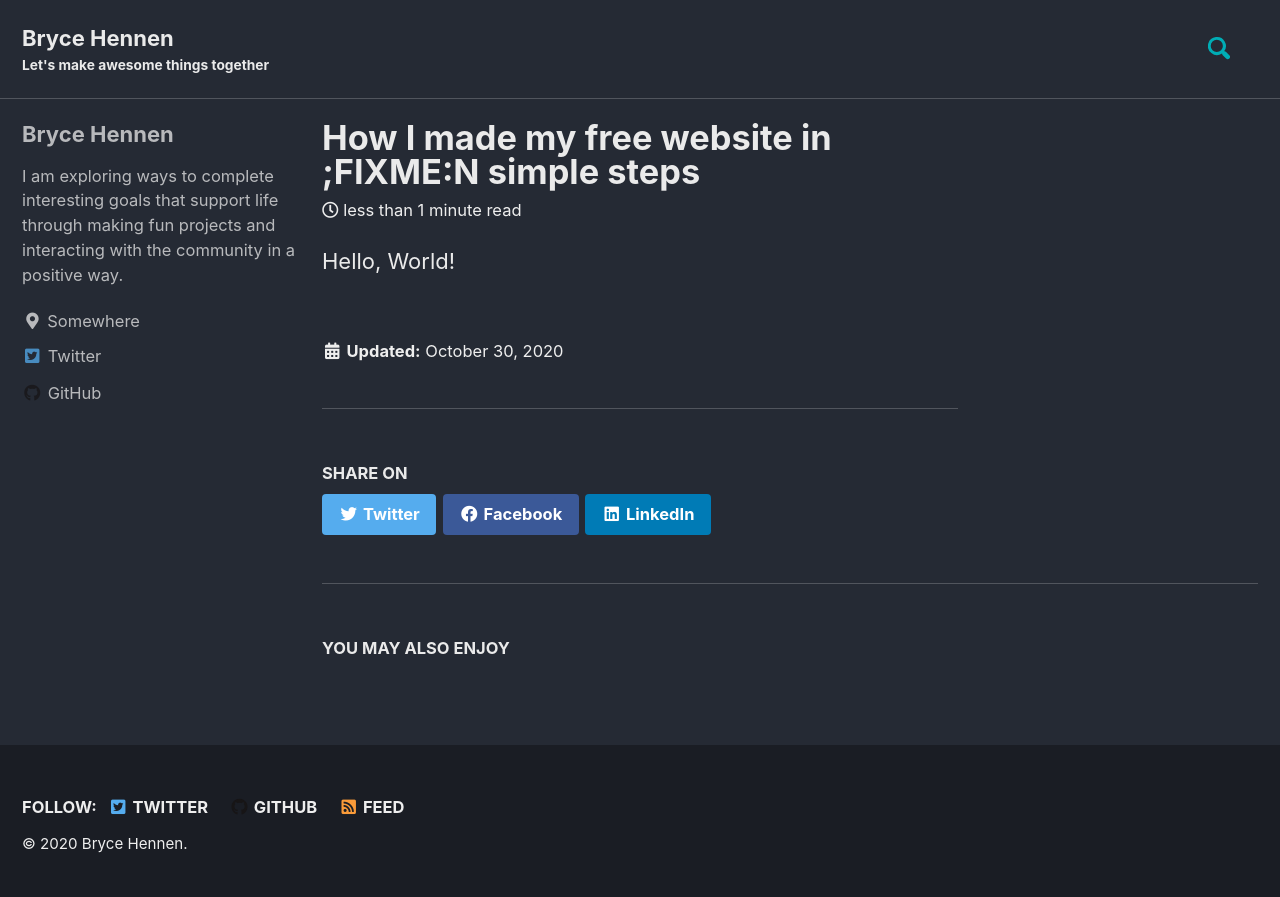
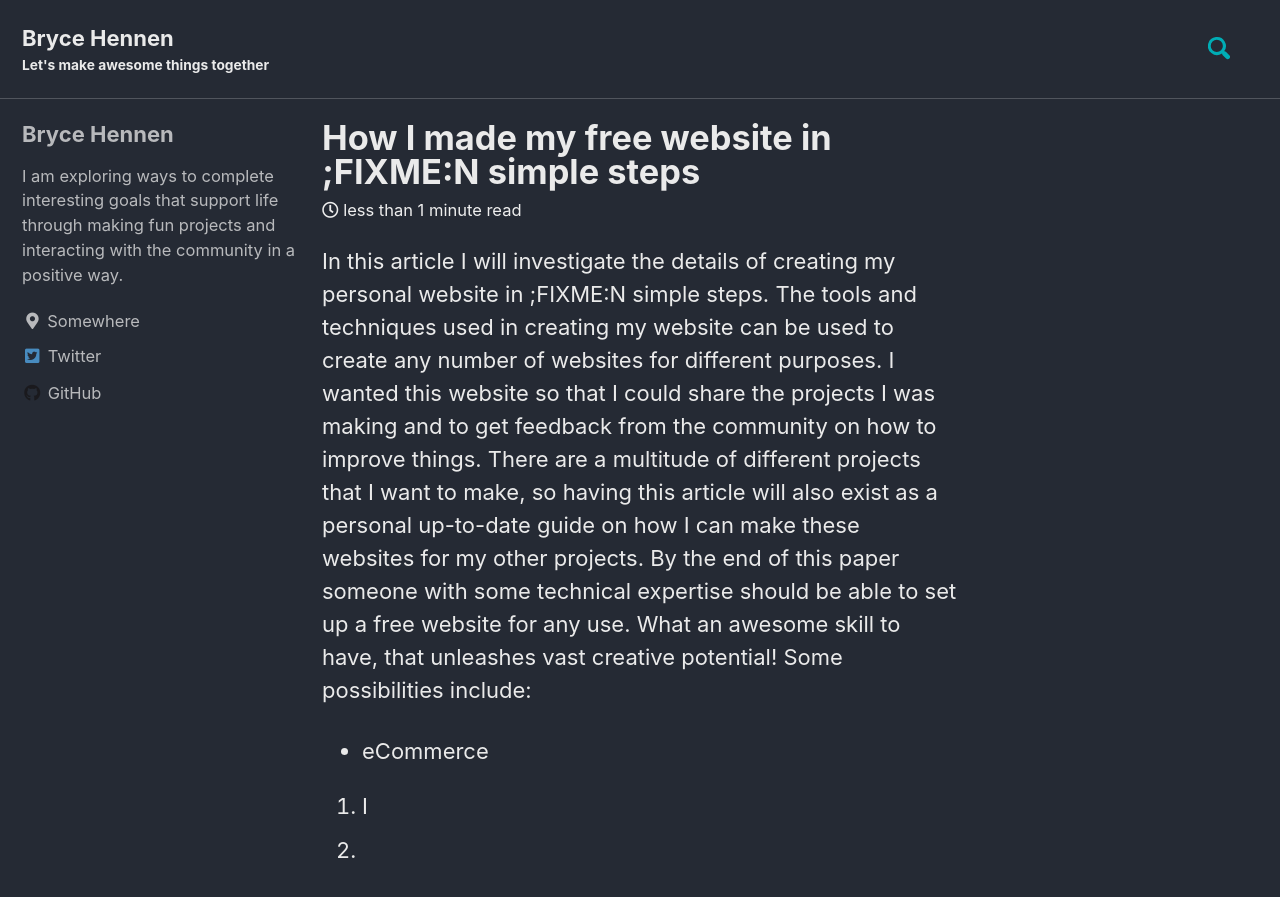
Before and after one commit to BHennen/BHennen.github.io, a Jekyll site: the page built from docs/_posts/2020-10-30-free-personal-website.md, in a window 1280 px wide and 900 px high. Shown: the top 897 px of the window. Built offline with Jekyll 4.4.1, drawn with Linux system fonts in a browser that asks for light colours; cached includes are drawn as plain includes.

Commit message:
update initial post

```diff
--- a/docs/_posts/2020-10-30-free-personal-website.md
+++ b/docs/_posts/2020-10-30-free-personal-website.md
@@ -2,4 +2,16 @@
 title: How I made my free website in ;FIXME:N simple steps
 excerpt: I explore the process of how I made my free website in ;FIXME:N simple steps.
 ---
-Hello, World!
+
+<!--
+
+
+
+ -->
+
+ In this article I will investigate the details of creating my personal website in ;FIXME:N simple steps. The tools and techniques used in creating my website can be used to create any number of websites for different purposes. I wanted this website so that I could share the projects I was making and to get feedback from the community on how to improve things. There are a multitude of different projects that I want to make, so having this article will also exist as a personal up-to-date guide on how I can make these websites for my other projects. By the end of this paper someone with some technical expertise should be able to set up a free website for any use. What an awesome skill to have, that unleashes vast creative potential! Some possibilities include:
+
+- eCommerce
+
+1. I
+2.
```
